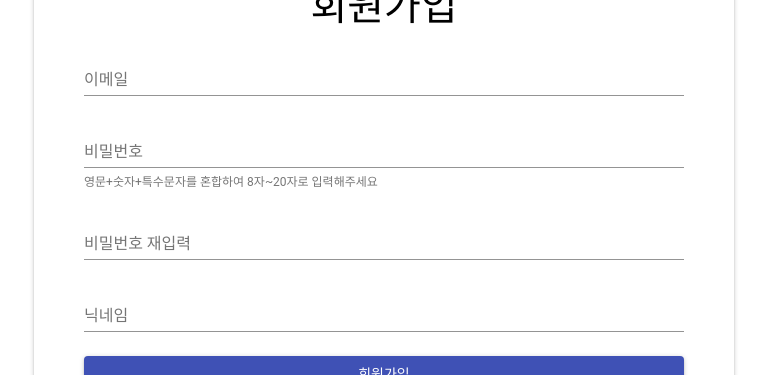
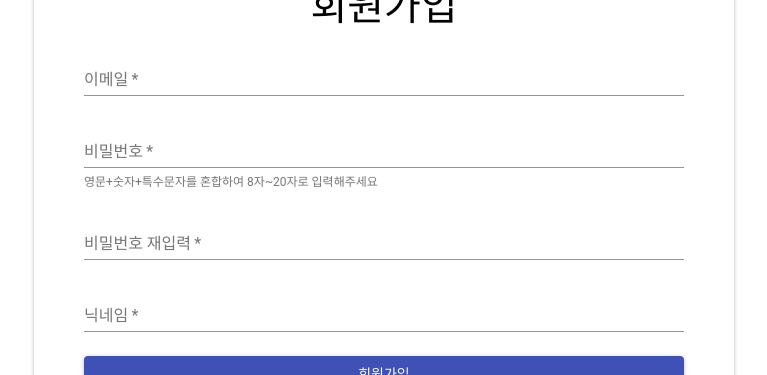
Before and after one commit to rival6821/react-board-front-end, a React (Create React App) app: page /join in a window 1280 px wide. Shown: the part 140-515 px from the top of the page, without its empty margins (256-1023 px from the left). Built offline with nearby package versions, Linux system fonts and the light colour scheme.

Commit message:
세세한 요구조건 처리

```diff
--- a/src/components/Join/index.js
+++ b/src/components/Join/index.js
@@ -101,6 +101,10 @@ const Join = () => {
 						emailChk ? '' : '이메일양식에 맞게 입력해주세요'
 					}
 					error={emailChk ? false : true}
+					required={true}
+					inputProps={{
+						maxLength: 50,
+					}}
 				/>
 				<TextField
 					id="passwordInput"
@@ -118,6 +122,10 @@ const Join = () => {
 						'영문+숫자+특수문자를 혼합하여 8자~20자로 입력해주세요'
 					}
 					error={passwordChk1 ? false : true}
+					required={true}
+					inputProps={{
+						maxLength: 20,
+					}}
 				/>
 				<TextField
 					id="rePasswordInput"
@@ -135,6 +143,10 @@ const Join = () => {
 						passwordChk2 ? '' : '비밀번호를 동일하게 입력해주세요'
 					}
 					error={passwordChk2 ? false : true}
+					required={true}
+					inputProps={{
+						maxLength: 20,
+					}}
 				/>
 				<TextField
 					id="nicknameInput"
@@ -150,6 +162,10 @@ const Join = () => {
 					type="email"
 					helperText={nicknameChk ? '' : '중복된 닉네임입니다'}
 					error={nicknameChk ? false : true}
+					required={true}
+					inputProps={{
+						maxLength: 15,
+					}}
 				/>
 				<Button
 					fullWidth
```
